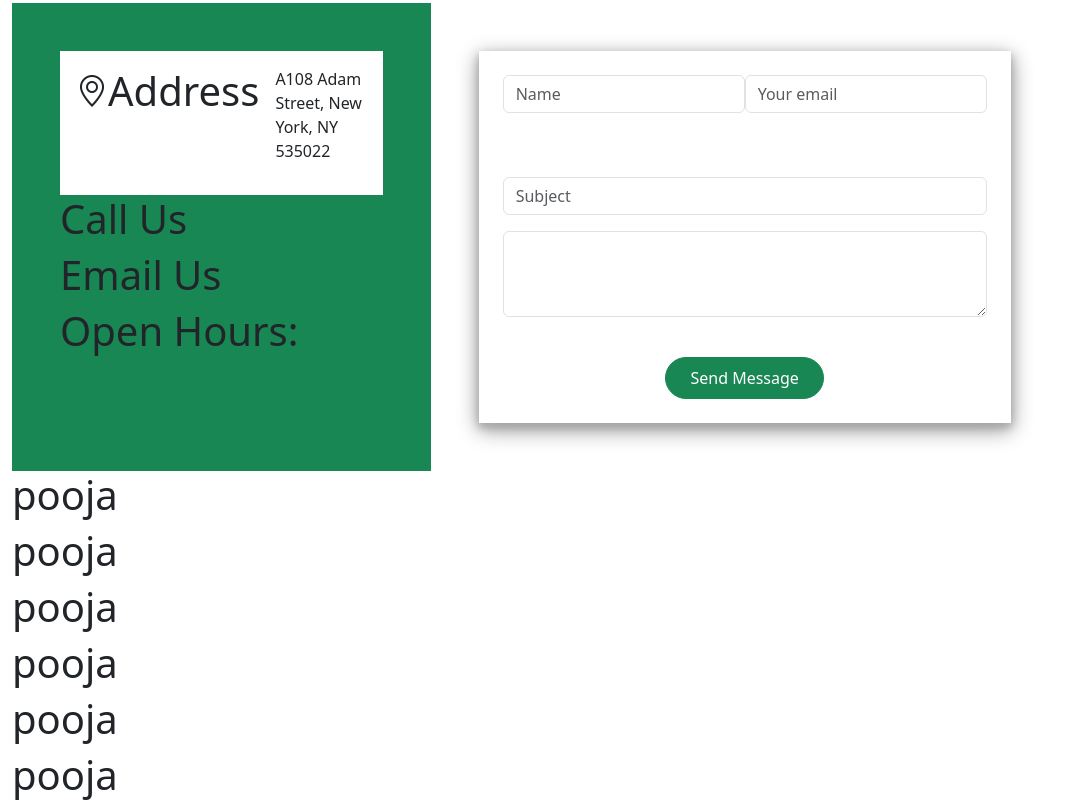
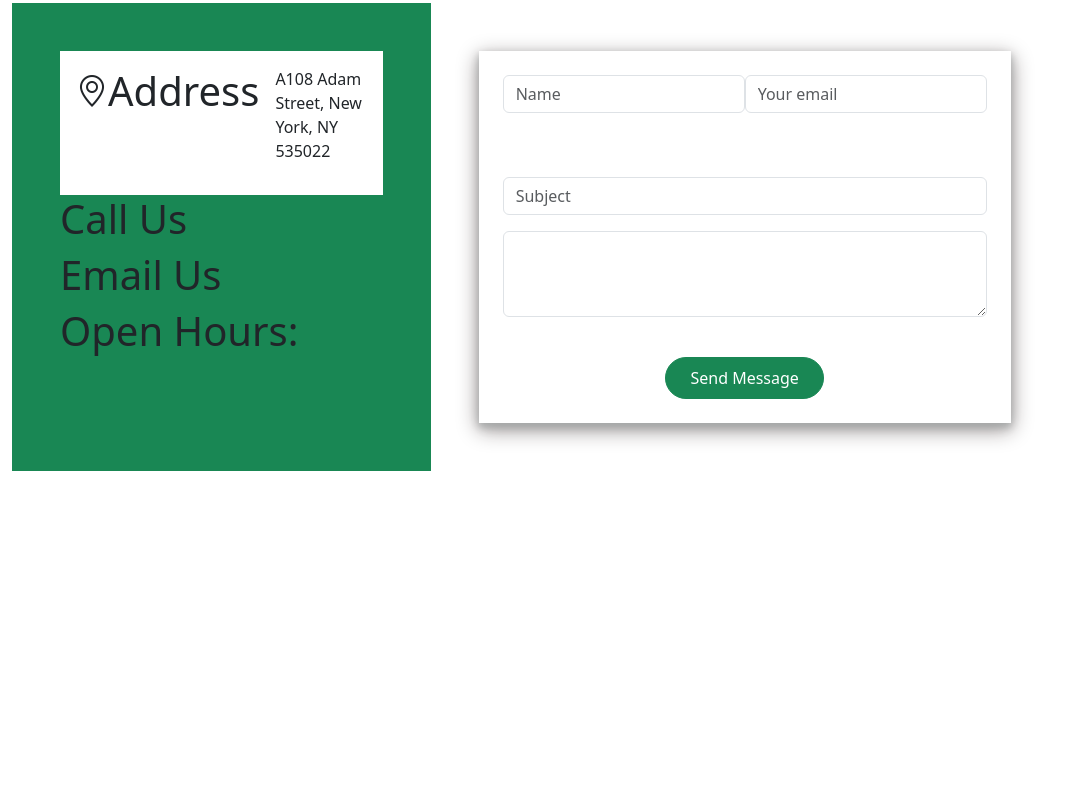
Before and after one commit to maurya-pooja/bootstrap, a plain HTML site: page index.html in a window 1280 px wide. Shown: the part 9480-10287 px from the top of the page, without its empty margins (0-1075 px from the left). After the commit the page ends 9951 px from the top, so only its background shows below. Drawn offline with nearby package versions, Linux system fonts and the light colour scheme.

Commit message:
send code

```diff
--- a/index.html
+++ b/index.html
@@ -786,12 +786,7 @@
                      <!-- contact ended -->
                       <!-- footer start -->
                       <!-- footer end -->
-                    <h1>pooja</h1>
-                    <h1>pooja</h1>
-                    <h1>pooja</h1>
-                    <h1>pooja</h1>
-                    <h1>pooja</h1>
-                    <h1>pooja</h1>
+
 
         </div>
     </div>
```
